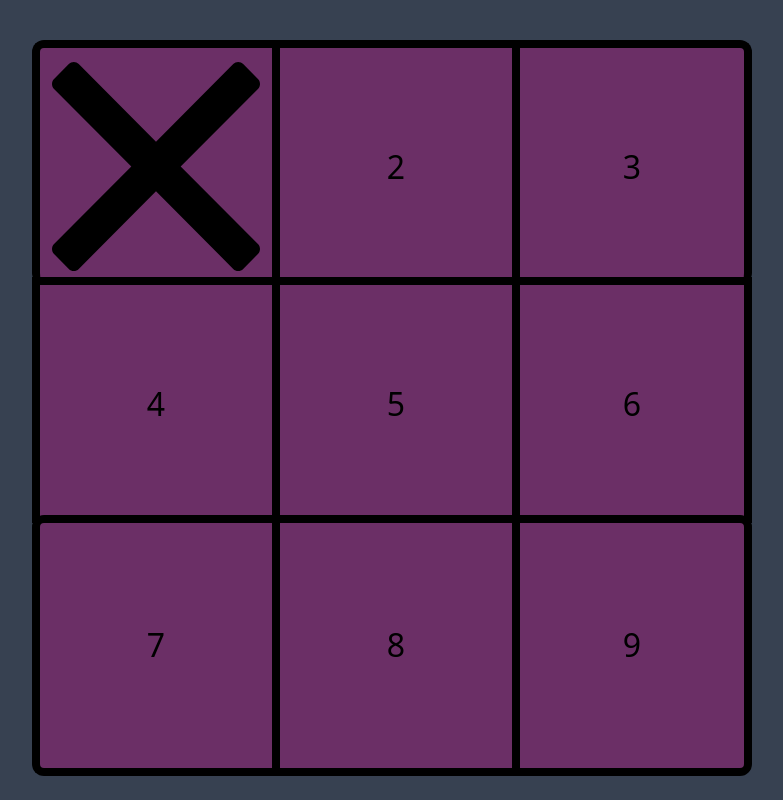
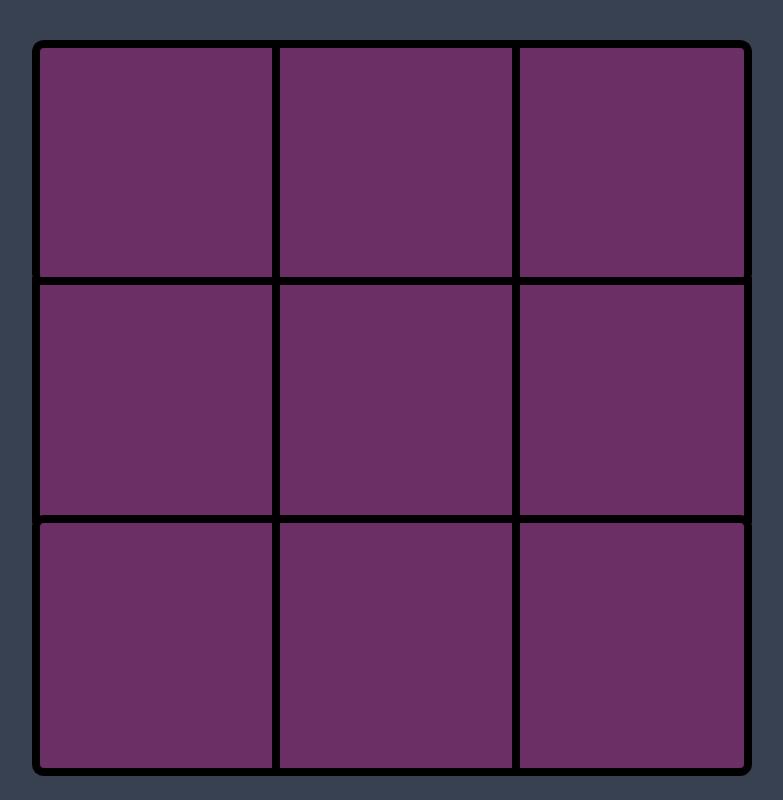
Before and after one commit to G-Altieri/Tris, a Nuxt app: page / in a window 1280 px wide. Shown: the whole page, without its empty margins (248-1031 px from the left). Built offline with nearby package versions, Linux system fonts and the light colour scheme.

Commit message:
Add AI Robot Alpha

```diff
--- a/components/Tris.vue
+++ b/components/Tris.vue
@@ -3,49 +3,22 @@
     <div class="square" style="">
       <!-- Content Square -->
       <div class="contentSquare grid grid-cols-3">
-        <!-- Square 1 -->
-        <div
-          @click="premuto(1)"
-          class="square1 border-t-8 border-l-8 rounded-l-xl"
-        >
-          <img src="~/assets/img/x.svg" width="90%" class="absolute"/>
-        </div>
-        <div @click="premuto(2)" class="square1 border-t-8 border-l-8">2</div>
-        <div
-          @click="premuto(3)"
-          class="square1 border-t-8 border-l-8 border-r-8 rounded-r-xl"
-        >
-          3
-        </div>
-        <div @click="premuto(4)" class="square1 border-t-8 border-l-8">4</div>
-        <div @click="premuto(5)" class="square1 border-t-8 border-l-8">5</div>
-        <div
-          @click="premuto(6)"
-          class="square1 border-t-8 border-l-8 border-r-8"
-        >
-          6
-        </div>
-        <div
-          @click="premuto(7)"
-          class="square1 border-t-8 border-l-8 border-b-8 rounded-l-xl"
-        >
-          7
-        </div>
-        <div
-          @click="premuto(8)"
-          class="square1 border-t-8 border-l-8 border-b-8"
-        >
-          8
-        </div>
-        <div
-          @click="premuto(9)"
-          class="
-            square1
-            border-t-8 border-l-8 border-b-8 border-r-8
-            rounded-r-xl
-          "
-        >
-          9
+        <!-- Square playing Tris -->
+        <div v-for="i in 9" :key="i">
+          <div @click="clicked(i)" :class="classSquareTris[i]">
+            <img
+              src="~/assets/img/x.svg"
+              width="80%"
+              class="absolute"
+              v-if="render_tris[i] == 5"
+            />
+            <img
+              src="~/assets/img/o.svg"
+              width="80%"
+              class="absolute"
+              v-if="render_tris[i] == 3"
+            />
+          </div>
         </div>
       </div>
     </div>
@@ -56,11 +29,189 @@
 export default {
   name: "tris",
   data() {
-    return {};
+    return {
+      player: false,
+      robot: true,
+      classSquareTris: {
+        1: "square1 border-t-8 border-l-8 rounded-l-xl",
+        2: "square1 border-t-8 border-l-8",
+        3: "square1 border-t-8 border-l-8 border-r-8 rounded-r-xl",
+        4: "square1 border-t-8 border-l-8",
+        5: "square1 border-t-8 border-l-8",
+        6: "square1 border-t-8 border-l-8 border-r-8",
+        7: "square1 border-t-8 border-l-8 border-b-8 rounded-l-xl",
+        8: "square1 border-t-8 border-l-8 border-b-8",
+        9: "square1 border-t-8 border-l-8 border-b-8 border-r-8 rounded-r-xl",
+      },
+      tris: {
+        1: "00",
+        2: "01",
+        3: "02",
+        4: "10",
+        5: "11",
+        6: "12",
+        7: "20",
+        8: "21",
+        9: "22",
+      },
+      //resTris: { r1: 1, r2: 1, r3: 1, c1: 1, c2: 1, c3: 1, d1: 1, d2: 1 },
+      data_tris: [
+        [1, 1, 1],
+        [1, 1, 1],
+        [1, 1, 1],
+      ],
+      render_tris: {
+        1: 1,
+        2: 1,
+        3: 1,
+        4: 1,
+        5: 1,
+        6: 1,
+        7: 1,
+        8: 1,
+        9: 1,
+      },
+    };
   },
   methods: {
-    premuto(x) {
-      console.log(x);
+    clicked(x) {
+      //Prendo la posizione del click
+      var i = this.tris[x].charAt(0);
+      var j = this.tris[x].charAt(1);
+      //Controllo che gia non è stato gia premuto
+      if (this.data_tris[i][j] == 1) {
+        //Controllo se gioca il pc o un umano
+        if (!this.robot) {
+          //Controllo a che giocatore tocca
+          if (this.player) {
+            //Metto O
+            this.data_tris[i][j] = 3;
+            this.render_tris[x] = 3;
+          } else {
+            //Metto X
+            this.data_tris[i][j] = 5;
+            this.render_tris[x] = 5;
+          }
+          //Change player
+          this.player = !this.player;
+          //Controll winner
+          this.controll();
+        } else {
+          //Controllo a che giocatore tocca
+          if (this.player) {
+          } else {
+            //Metto X
+            this.data_tris[i][j] = 5;
+            this.render_tris[x] = 5;
+            //Mette O
+            this.playRobot(x);
+          }
+          //Controll winner
+          this.controll();
+        }
+      }
+    },
+    //Method for AI Robot
+    playRobot(x) {
+      console.log("Gioca il robot");
+
+      //Play Rows
+      for (var i = 0; i < 3; i++) {
+        var calcRiga = 1;
+        for (var j = 0; j < 3; j++) {
+          calcRiga = this.data_tris[i][j] * calcRiga;
+        }
+        if (calcRiga == 25) {
+          for (var j = 0; j < 3; j++) {
+            if (this.data_tris[i][j] == 1) {
+              this.data_tris[i][j] = 3;
+              this.render_tris[this.getPositionTrisMap(i, j)] = 3;
+            }
+          }
+        }
+      }
+
+      //Play Columns
+    },
+    //Method for controll winner
+    controll() {
+      //Controllo Righe
+      for (var i = 0; i < 3; i++) {
+        var addRig = 1;
+        for (var j = 0; j < 3; j++) {
+          addRig = this.data_tris[i][j] * addRig;
+        }
+        if (addRig == 27) {
+          console.log("Winner O");
+        }
+        if (addRig == 125) {
+          console.log("Winner X");
+        }
+      }
+      //Controllo Colonne
+      for (var i = 0; i < 3; i++) {
+        var addCol = 1;
+        for (var j = 0; j < 3; j++) {
+          addCol = this.data_tris[j][i] * addCol;
+        }
+        if (addCol == 27) {
+          console.log("Winner O");
+        }
+        if (addCol == 125) {
+          console.log("Winner X");
+        }
+      }
+      //Controllo Diagonale Sinistra
+      var addDig1 = 1;
+      for (var i = 0; i < 3; i++) {
+        addDig1 = this.data_tris[i][i] * addDig1;
+        if (addDig1 == 27) {
+          console.log("Winner O");
+        }
+        if (addDig1 == 125) {
+          console.log("Winner X");
+        }
+      }
+      //Controllo Diagonale Destra
+      var addDig2 =
+        this.data_tris[0][2] * this.data_tris[1][1] * this.data_tris[2][0];
+      if (addDig2 == 27) {
+        console.log("Winner O");
+      }
+      if (addDig2 == 125) {
+        console.log("Winner X");
+      }
+    },
+    getPositionTrisMap(i, j) {
+      switch (i) {
+        case 0:
+          switch (j) {
+            case 0:
+              return 1;
+            case 1:
+              return 2;
+            case 2:
+              return 3;
+          }
+        case 1:
+          switch (j) {
+            case 0:
+              return 4;
+            case 1:
+              return 5;
+            case 2:
+              return 6;
+          }
+        case 2:
+          switch (j) {
+            case 0:
+              return 7;
+            case 1:
+              return 8;
+            case 2:
+              return 9;
+          }
+      }
     },
   },
   mounted() {},
```
Also changed, not shown: assets/img/o.svg (added).
